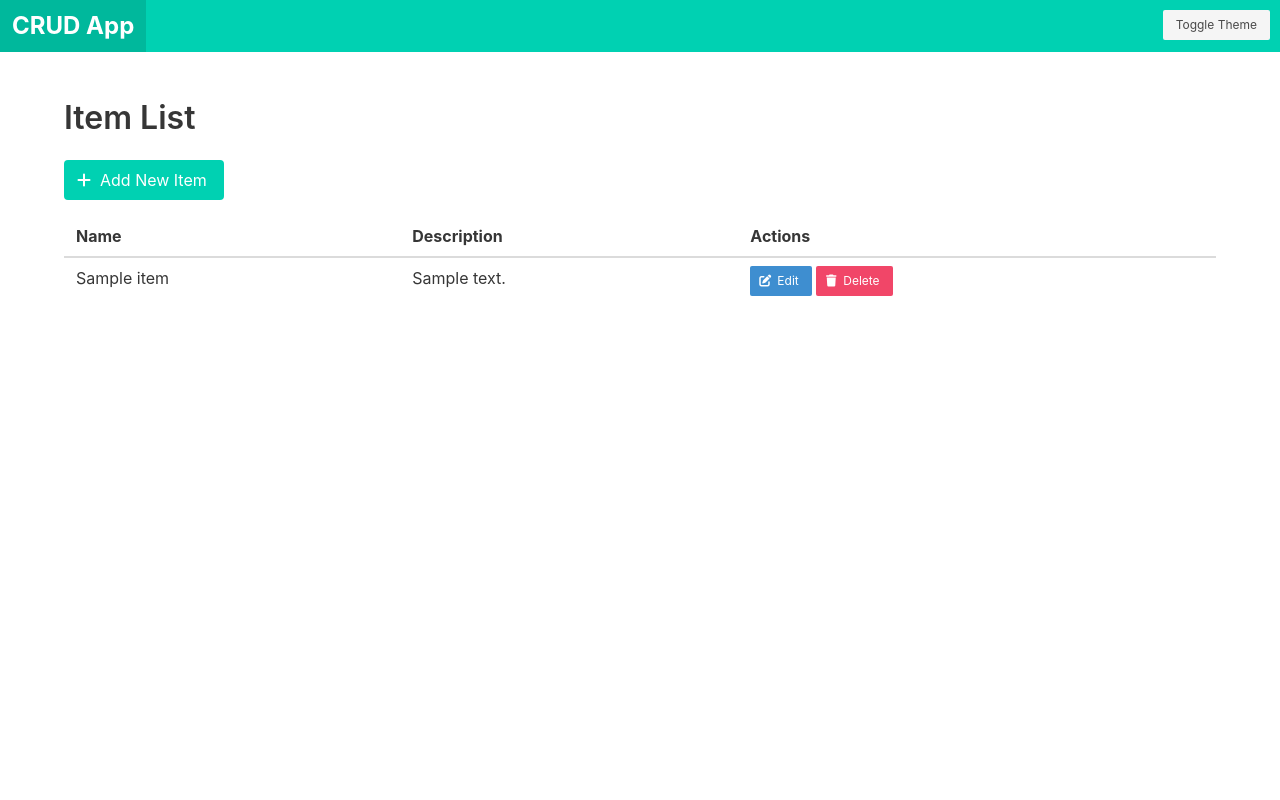
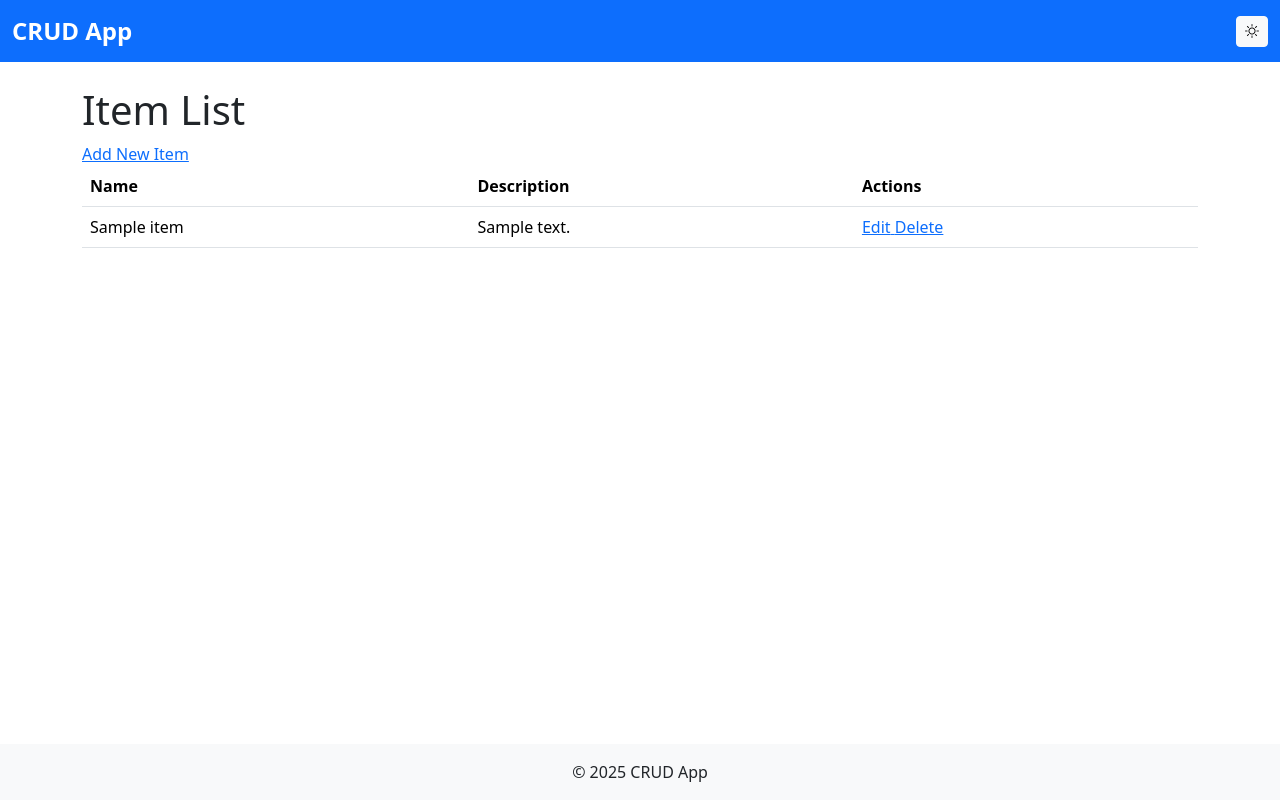
Before and after one commit to paulo1403/crud-django, a Django app: page / in a window 1280 px wide. Run offline with Django 4.2, Linux system fonts and the light colour scheme; tables that the repository leaves empty hold one stand-in row (values such as "Sample post").

Commit message:
Refactor theme management: remove CSS file, update JavaScript for Bootstrap theme toggling, and enhance HTML structure with Bootstrap components

```diff
--- a/crud_app/static/theme.css
+++ /dev/null
@@ -1,16 +0,0 @@
-/* Default light theme */
-body {
-  background-color: var(--bulma-background, #ffffff);
-  color: var(--bulma-text, #000000);
-}
-
-/* Dark theme */
-[data-theme="dark"] body {
-  background-color: var(--bulma-background-dark, #121212);
-  color: var(--bulma-text-dark, #ffffff);
-}
-
-/* Button styles */
-button {
-  margin: 10px;
-}
--- a/crud_app/static/theme.js
+++ b/crud_app/static/theme.js
@@ -1,13 +1,37 @@
 function toggleTheme() {
-  const currentTheme = document.documentElement.getAttribute("data-theme");
+  const htmlElement = document.documentElement;
+  const currentTheme = htmlElement.getAttribute("data-bs-theme");
   const newTheme = currentTheme === "dark" ? "light" : "dark";
-  document.documentElement.setAttribute("data-theme", newTheme);
+
+  htmlElement.setAttribute("data-bs-theme", newTheme);
   localStorage.setItem("theme", newTheme);
+
+  // Update the theme icon
+  const themeIcon = document.getElementById("theme-icon");
+  if (newTheme === "dark") {
+    themeIcon.classList.remove("bi-sun");
+    themeIcon.classList.add("bi-moon");
+  } else {
+    themeIcon.classList.remove("bi-moon");
+    themeIcon.classList.add("bi-sun");
+  }
 }
 
 function loadTheme() {
   const savedTheme = localStorage.getItem("theme") || "light";
-  document.documentElement.setAttribute("data-theme", savedTheme);
+  const htmlElement = document.documentElement;
+
+  htmlElement.setAttribute("data-bs-theme", savedTheme);
+
+  // Set the correct icon on page load
+  const themeIcon = document.getElementById("theme-icon");
+  if (savedTheme === "dark") {
+    themeIcon.classList.remove("bi-sun");
+    themeIcon.classList.add("bi-moon");
+  } else {
+    themeIcon.classList.remove("bi-moon");
+    themeIcon.classList.add("bi-sun");
+  }
 }
 
 window.addEventListener("DOMContentLoaded", loadTheme);
--- a/crud_app/templates/base.html
+++ b/crud_app/templates/base.html
@@ -1,38 +1,41 @@
 <!DOCTYPE html>
-<html lang="en">
+<html lang="en" data-bs-theme="light">
   <head>
     <meta charset="UTF-8" />
     <meta name="viewport" content="width=device-width, initial-scale=1.0" />
     <title>CRUD App</title>
+    <!-- Bootstrap CSS -->
     <link
+      href="https://cdn.jsdelivr.net/npm/bootstrap@5.3.0-alpha3/dist/css/bootstrap.min.css"
       rel="stylesheet"
-      href="https://cdn.jsdelivr.net/npm/bulma@0.9.4/css/bulma.min.css"
     />
+    <!-- Bootstrap Icons -->
     <link
+      href="https://cdn.jsdelivr.net/npm/bootstrap-icons/font/bootstrap-icons.css"
       rel="stylesheet"
-      href="https://cdnjs.cloudflare.com/ajax/libs/font-awesome/6.7.2/css/all.min.css"
-      integrity="sha512-Evv84Mr4kqVGRNSgIGL/F/aIDqQb7xQ2vcrdIwxfjThSH8CSR7PBEakCr51Ck+w+/U6swU2Im1vVX0SVk9ABhg=="
-      crossorigin="anonymous"
-      referrerpolicy="no-referrer"
     />
-    <link rel="stylesheet" href="/static/theme.css" />
-    <script src="/static/theme.js"></script>
   </head>
-  <body data-theme="light">
-    <header class="navbar is-primary">
-      <div class="navbar-brand">
-        <a class="navbar-item has-text-weight-bold is-size-4" href="/"
-          >CRUD App</a
+  <body class="d-flex flex-column min-vh-100">
+    <header class="navbar navbar-expand-lg navbar-dark bg-primary">
+      <div class="container-fluid">
+        <a class="navbar-brand fw-bold fs-4" href="/">CRUD App</a>
+        <button
+          class="btn btn-light btn-sm"
+          onclick="toggleTheme()"
+          id="theme-toggle"
         >
-      </div>
-      <div class="navbar-end">
-        <button class="button is-small is-light" onclick="toggleTheme()">
-          Toggle Theme
+          <i class="bi bi-sun" id="theme-icon"></i>
         </button>
       </div>
     </header>
-    <section class="section">
+    <main class="flex-grow-1 py-4">
       <div class="container">{% block content %} {% endblock %}</div>
-    </section>
+    </main>
+    <footer class="bg-light text-center py-3 mt-auto">
+      <p class="mb-0">&copy; 2025 CRUD App</p>
+    </footer>
+    <!-- Bootstrap JS -->
+    <script src="https://cdn.jsdelivr.net/npm/bootstrap@5.3.0-alpha3/dist/js/bootstrap.bundle.min.js"></script>
+    <script src="/static/theme.js"></script>
   </body>
 </html>
```
